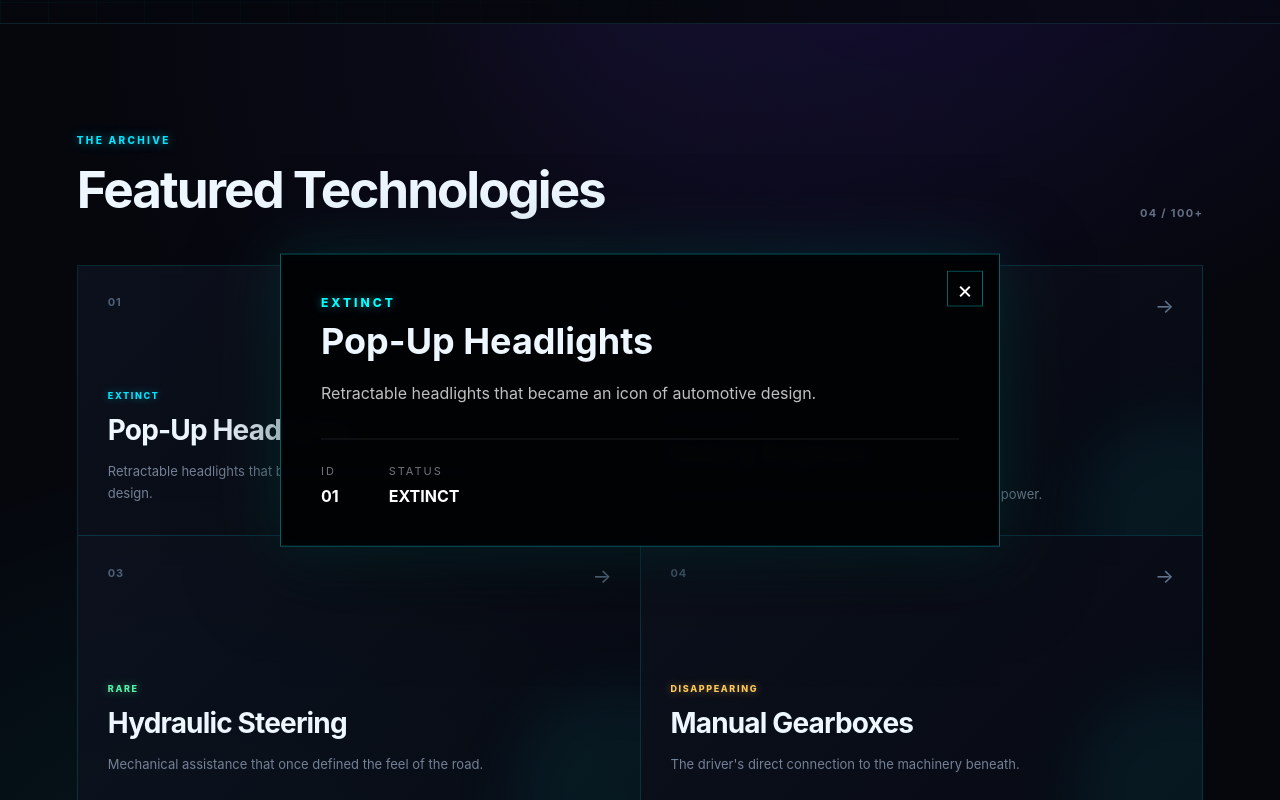
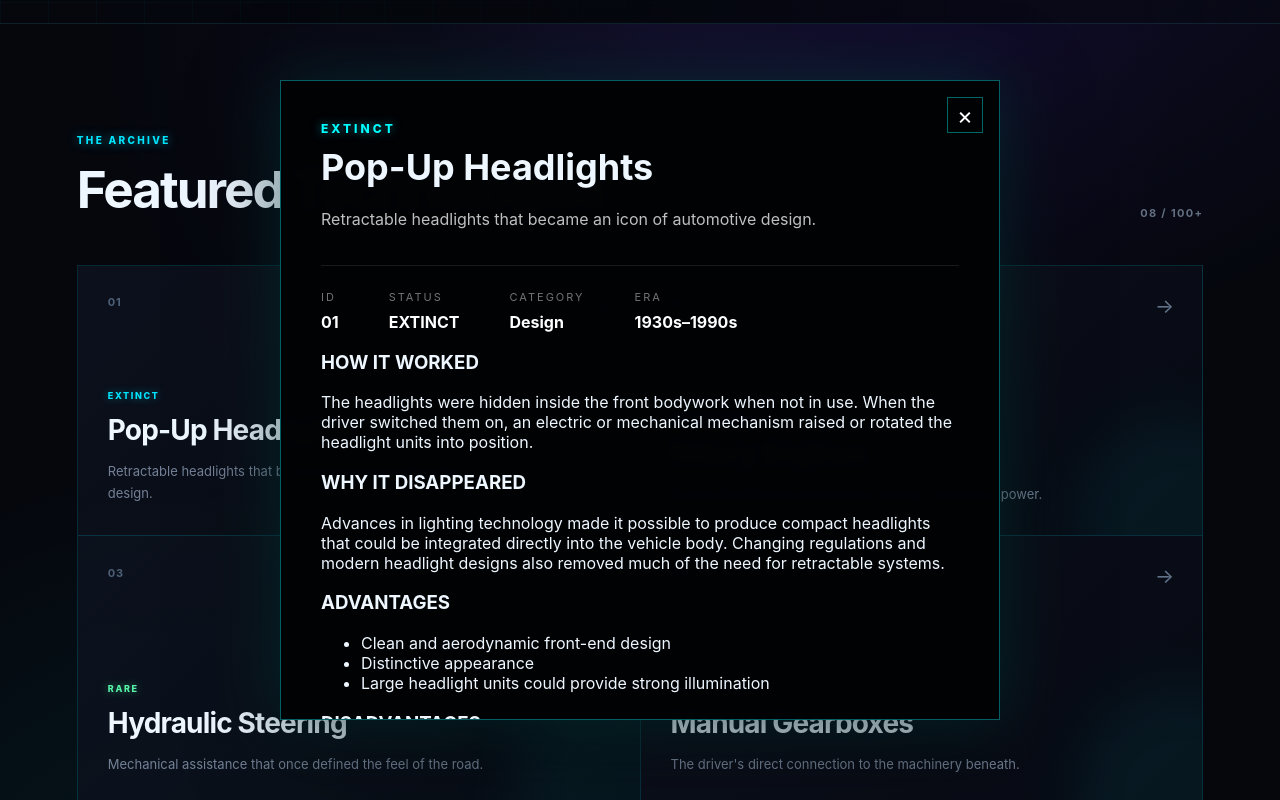
Before and after one commit to enam78-arch/automotive-graveyard, a React app in the folder frontend/: page / in a window 1280 px wide. Both pictures are taken after a click on the element 359 px from the left and 1147 px from the top of the page. Shown: the part 746-1546 px from the top of the page. Built offline with nearby package versions, Linux system fonts and the light colour scheme; the HTML template or start-up script is replaced by a standard one.

Commit message:
feat: display full technology details

```diff
--- a/frontend/src/App.jsx
+++ b/frontend/src/App.jsx
@@ -1,8 +1,10 @@
 import { useEffect, useState } from "react";
 import "./App.css";
 import technologies from "./data/technologies";
+
 function App() {
   const [selectedTechnology, setSelectedTechnology] = useState(null);
+
   useEffect(() => {
     if (selectedTechnology) {
       document.body.style.overflow = "hidden";
@@ -14,6 +16,7 @@ useEffect(() => {
       document.body.style.overflow = "";
     };
   }, [selectedTechnology]);
+
   return (
     <div className="app">
       <nav className="navbar">
@@ -66,7 +69,9 @@ useEffect(() => {
               <h2>Featured Technologies</h2>
             </div>
 
-            <span className="archive-count">04 / 100+</span>
+            <span className="archive-count">
+              {String(technologies.length).padStart(2, "0")} / 100+
+            </span>
           </div>
 
           <div className="technology-grid">
@@ -82,7 +87,9 @@ useEffect(() => {
 
                 <div>
                   <p className="card-status">{technology.status}</p>
+
                   <h3>{technology.name}</h3>
+
                   <p>{technology.description}</p>
                 </div>
 
@@ -122,11 +129,79 @@ useEffect(() => {
                   <span>STATUS</span>
                   <strong>{selectedTechnology.status}</strong>
                 </div>
+
+                <div>
+                  <span>CATEGORY</span>
+                  <strong>{selectedTechnology.category}</strong>
                 </div>
+
+                <div>
+                  <span>ERA</span>
+                  <strong>{selectedTechnology.era}</strong>
+                </div>
+              </div>
+
+              {selectedTechnology.howItWorked && (
+                <div className="detail-section">
+                  <h3>HOW IT WORKED</h3>
+                  <p>{selectedTechnology.howItWorked}</p>
+                </div>
+              )}
+
+              {selectedTechnology.whyItDisappeared && (
+                <div className="detail-section">
+                  <h3>WHY IT DISAPPEARED</h3>
+                  <p>{selectedTechnology.whyItDisappeared}</p>
+                </div>
+              )}
+
+              {selectedTechnology.advantages?.length > 0 && (
+                <div className="detail-section">
+                  <h3>ADVANTAGES</h3>
+
+                  <ul>
+                    {selectedTechnology.advantages.map((item, index) => (
+                      <li key={index}>{item}</li>
+                    ))}
+                  </ul>
+                </div>
+              )}
+
+              {selectedTechnology.disadvantages?.length > 0 && (
+                <div className="detail-section">
+                  <h3>DISADVANTAGES</h3>
+
+                  <ul>
+                    {selectedTechnology.disadvantages.map((item, index) => (
+                      <li key={index}>{item}</li>
+                    ))}
+                  </ul>
+                </div>
+              )}
+
+              {selectedTechnology.examples?.length > 0 && (
+                <div className="detail-section">
+                  <h3>EXAMPLES</h3>
+
+                  <ul>
+                    {selectedTechnology.examples.map((item, index) => (
+                      <li key={index}>{item}</li>
+                    ))}
+                  </ul>
+                </div>
+              )}
+
+              {selectedTechnology.legacy && (
+                <div className="detail-section">
+                  <h3>LEGACY</h3>
+                  <p>{selectedTechnology.legacy}</p>
+                </div>
+              )}
             </div>
           )}
         </section>
       </main>
+
       <footer className="creator-footer">
         <span>RESEARCHED • DESIGNED • ENGINEERED BY</span>
         <strong>enam78-arch</strong>
```
Lines whose indentation alone changed are shown as unchanged.
